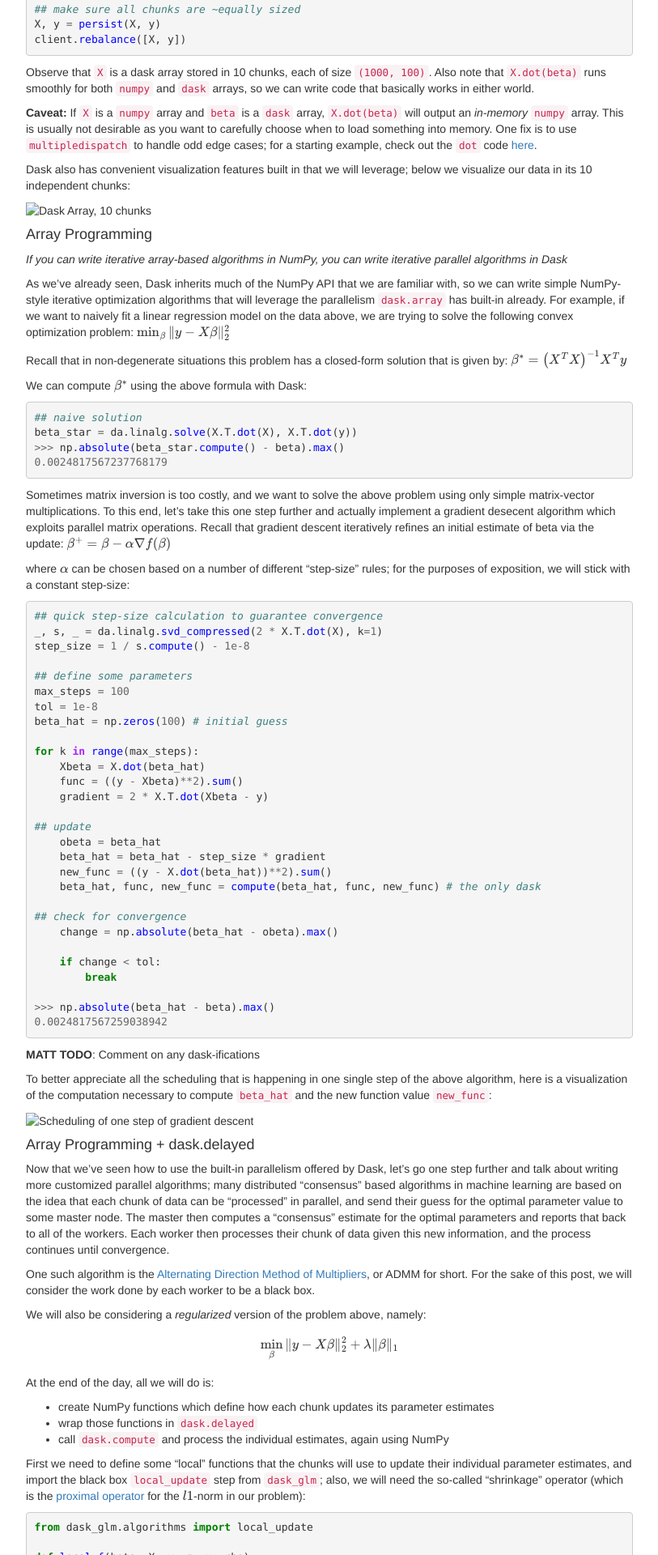
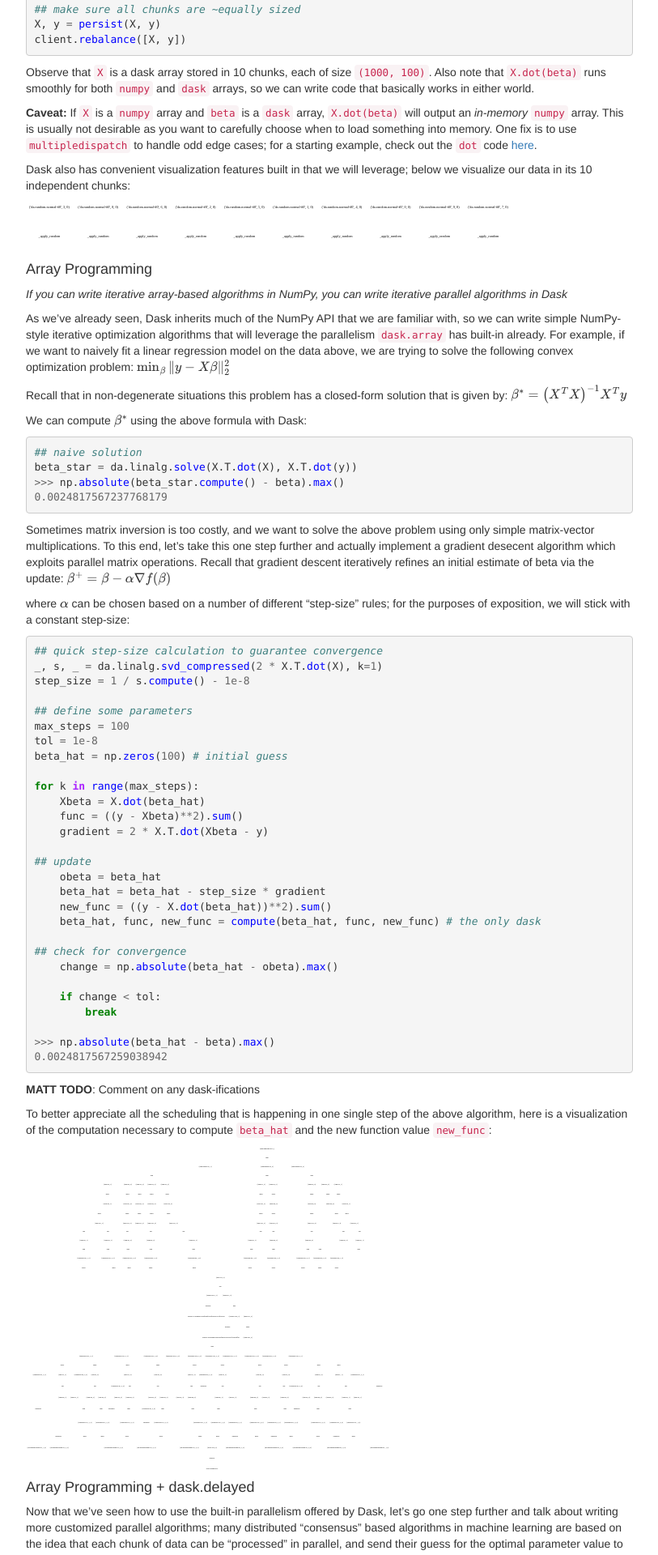
Before and after one commit to besyskymnbk/blog, a Jekyll site: the page built from _posts/work/2017-03-17-dask-glm-1.md, in a window 1280 px wide. Shown: the part 1364-3284 px from the top of the page at 81% size, without its empty margins (233-1046 px from the left). Built offline with Jekyll 4.4.1, drawn with Linux system fonts in a browser that asks for light colours; formulas are drawn with MathJax 3; comment, search, counter and statistics services are not loaded.

Commit message:
fixup image links

```diff
--- a/_posts/work/2017-03-17-dask-glm-1.md
+++ b/_posts/work/2017-03-17-dask-glm-1.md
@@ -92,7 +92,9 @@ Observe that `X` is a dask array stored in 10 chunks, each of size `(1000, 100)`
 
 Dask also has convenient visualization features built in that we will leverage; below we visualize our data in its 10 independent chunks:
 
-![Dask Array, 10 chunks](../../images/X-white.svg)
+<img src="{{ BASE_PATH }}/images/X-white.svg"
+     width="80%"
+     alt="">
 
 #### Array Programming
 
@@ -159,7 +161,9 @@ for k in range(max_steps):
 
 To better appreciate all the scheduling that is happening in one single step of the above algorithm, here is a visualization of the computation necessary to compute `beta_hat` and the new function value `new_func`:
 
-![Scheduling of one step of gradient descent](../../images/grad_step-white.svg)
+<img src="{{ BASE_PATH }}/images/grad_step-white.svg"
+     width="60%"
+     alt="Gradient descent step Dask graph">
 
 #### Array Programming + dask.delayed
 
```
